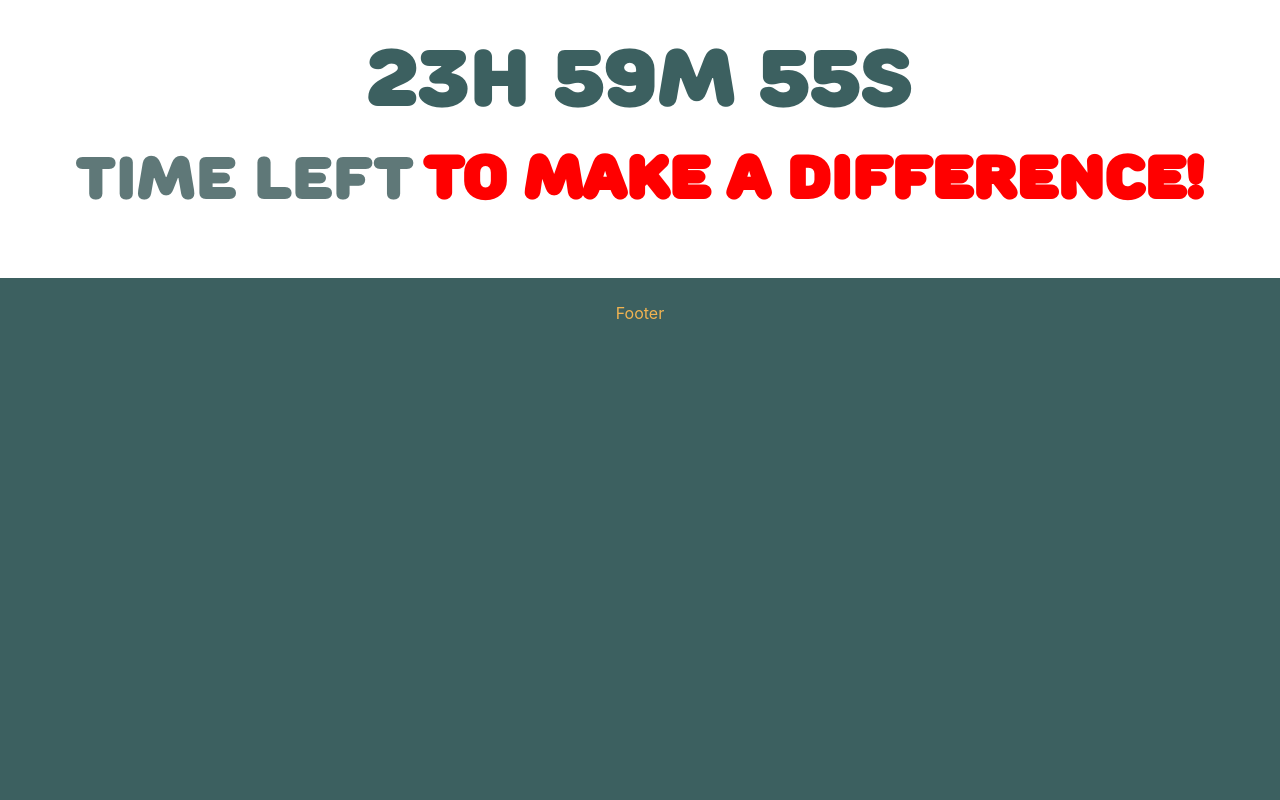
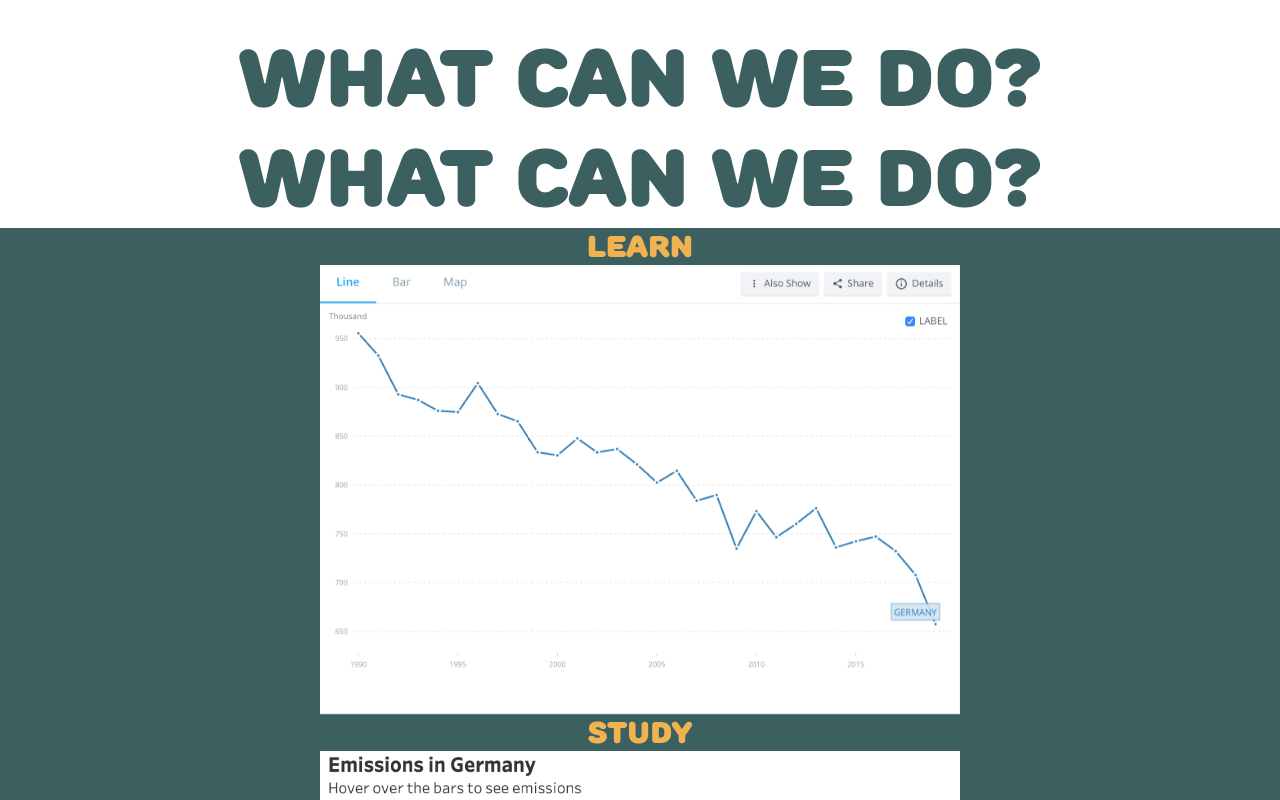
Before and after one commit to doreshev/Tree-Track, a React (Create React App) app in the folder frontend/: page / in a window 1280 px wide. Shown: the part 780-1580 px from the top of the page. Before the commit the page ends 1128 px from the top, so only its background shows below. Built offline with nearby package versions, Linux system fonts and the light colour scheme; no server answers.

Commit message:
some pictures

```diff
--- a/frontend/public/index.html
+++ b/frontend/public/index.html
@@ -38,6 +38,24 @@
 	  <noscript>You need to enable JavaScript to run this app.</noscript>
 
     <div id="root" class="root"></div>
+	<div class="countdown">What can we do?</div>
+	<div class="countdown">What can we do?</div>
+	<div class="container">
+		<div class="item imageContainer"><p class="title">Learn</p>
+			<a class="link" href="https://data.worldbank.org/indicator/EN.ATM.CO2E.KT?end=2019&locations=DE&start=1990&view=chart">
+				<img class="image" src="images/graph1.png" alt="alt">
+				<div class="middle">
+					<div class="text">Learn More</div>
+				  </div></a>
+		</div>
+		<div class="item imageContainer title"><p class="title">Study</p>
+			<a class="link" href="https://www.eea.europa.eu/data-and-maps/data/data-viewers/greenhouse-gases-viewer">
+				<img class="image" src="images/graph2.png" alt="alt"><div class="middle">
+					<div class="text">Learn More</div>
+				  </div></a>
+
+				</div>
+	</div>
 	<div id="demo" class="countdown"></div>
 	<div id="bottom" class="countdown bottom">Time left <b class="blood">TO MAKE A DIFFERENCE!</b></div>
 
--- a/frontend/public/styles.css
+++ b/frontend/public/styles.css
@@ -90,3 +90,67 @@ footer
 	padding-left: 10px;
 	color: red;
 }
+
+.container {
+    display: flex;
+    justify-content: center;
+	align-items: center;
+	flex-wrap: wrap;
+}
+.item{
+	font-family: roundsblack;
+	display: flex;
+	flex-direction: column;
+	justify-content: center;
+	width: 50%;
+	border-width: 10px 5px;
+	border-top-width: 0px;
+	align-self: center;
+
+}
+.image{
+	height: 400px;
+	max-width: 100%;
+	opacity: 1;
+	display: block;
+	width: 100%;
+	height: fit-content;
+	transition: .5s ease;
+	backface-visibility: hidden;
+}
+
+.imageContainer:hover .image {
+	opacity: 0.3;
+  }
+
+.middle {
+	transition: .5s ease;
+	opacity: 0;
+	position: absolute;
+	top: 50%;
+	left: 50%;
+	transform: translate(-50%, -50%);
+	-ms-transform: translate(-50%, -50%);
+	text-align: center;
+	height: inherit;
+  }
+
+.text {
+	background-color: #5f7878;
+	color: #F1B351;
+	font-size: 16px;
+	padding: 16px 32px;
+  }
+
+  .imageContainer {
+
+	display: flex;
+
+	position: relative;
+	/* width: 50%; */
+  }
+
+
+  .imageContainer:hover .middle {
+	opacity: 1;
+  }
```
Also changed, not shown: frontend/public/images/graph1.png (added), frontend/public/images/graph2.png (added).
